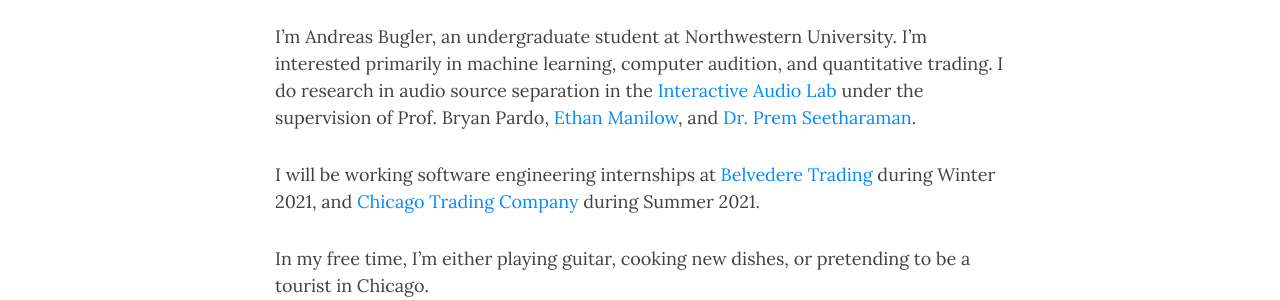
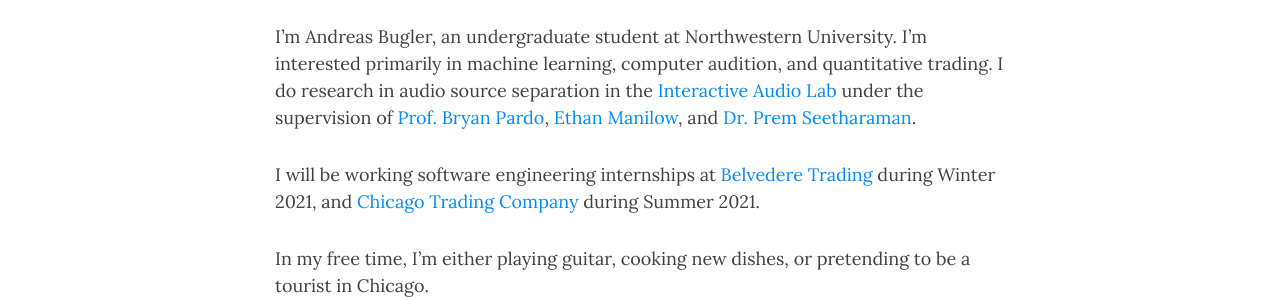
Before and after one commit to abugler/NylonRNNSite, a Jekyll site: the page built from index.md, in a window 1280 px wide and 981 px high. Shown: the part 311-611 px from the top of the window. Built offline with Jekyll 4.4.1, drawn with Linux system fonts in a browser that asks for light colours; nearby versions of some CDN libraries; part of the change alters nothing that is shown.

```diff
--- a/index.md
+++ b/index.md
@@ -3,7 +3,7 @@ layout: home
 title: Andreas Bugler
 subtitle: Hi! Welcome to my Website.
 ---
-I'm Andreas Bugler, an undergraduate student at Northwestern University. I'm interested primarily in machine learning, computer audition, and quantitative trading. I do research in audio source separation in the [Interactive Audio Lab](https://interactiveaudiolab.github.io) under the supervision of Prof. Bryan Pardo, [Ethan Manilow](https://ethman.github.io), and [Dr. Prem Seetharaman](https://pseeth.github.io).
+I'm Andreas Bugler, an undergraduate student at Northwestern University. I'm interested primarily in machine learning, computer audition, and quantitative trading. I do research in audio source separation in the [Interactive Audio Lab](https://interactiveaudiolab.github.io) under the supervision of [Prof. Bryan Pardo](https://bryan-pardo.github.io), [Ethan Manilow](https://ethman.github.io), and [Dr. Prem Seetharaman](https://pseeth.github.io).
 
 I will be working software engineering internships at [Belvedere Trading](https://www.belvederetrading.com) during Winter 2021, and [Chicago Trading Company](https://www.chicagotrading.com) during Summer 2021.
 
```
